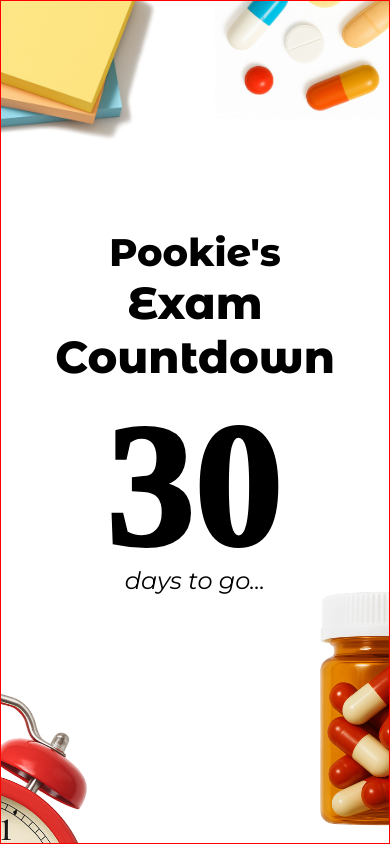
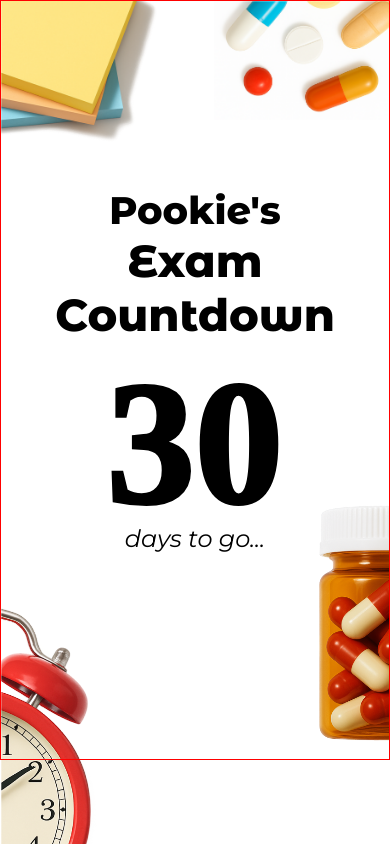
Before and after one commit to cherryliu27/exam-countdown, a React (Vite) app: page / in a window 390 px wide. Shown: the top 844 px of the page. Built offline with nearby package versions, Linux system fonts and the light colour scheme; a web font is replaced by a local one.

Commit message:
change mobile viewheight

```diff
--- a/src/App.css
+++ b/src/App.css
@@ -107,11 +107,12 @@
  */
 
 .header {
-  height: 100vh;
+  height: 90vh;
   display: flex;
   justify-content: center;
   align-items: center;
   border: 1px solid red;
+  position: relative;
 }
 
 .background-wrapper {
```
